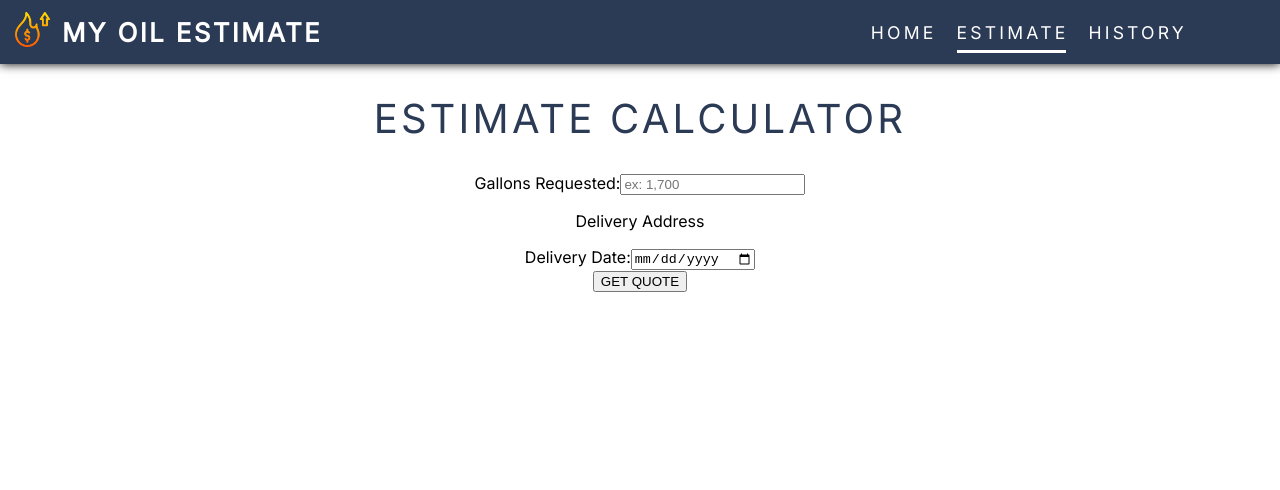
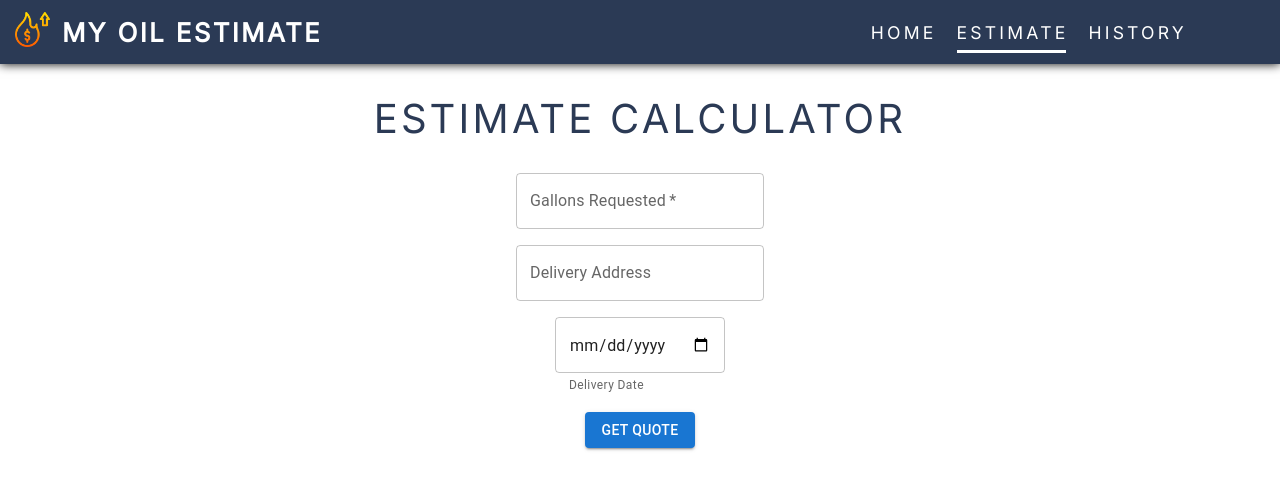
Before and after one commit to SharmaMitchell/COSC-4353-Fullstack, a React (Create React App) app in the folder frontend/: page /estimate in a window 1280 px wide. Shown: the top 490 px of the page. Built offline with nearby package versions, Linux system fonts and the light colour scheme.

Commit message:
started on estimate page

```diff
--- a/frontend/src/pages/estimate.js
+++ b/frontend/src/pages/estimate.js
@@ -1,34 +1,59 @@
 import React from "react";
 import  SectionTitle from '../components/SectionTitle/SectionTitle'
+import TextField from '@mui/material/TextField';
+import Button from '@mui/material/Button';
+import Grid from '@mui/material/Grid';
+import { AdapterDateFns } from '@mui/x-date-pickers/AdapterDateFns';
 
-// TODO: change buttons and inputs to Material UI components (there is also a calendar component)
-//     (see https://mui.com/components/buttons/ and https://mui.com/components/text-fields/)
-//     (see https://mui.com/components/pickers/ for the calendar)
-// TODO: add hints below inputs to explain the calculations (see design)
-// TODO: validate input fields (gallons must be a number, date must be after current day, address must be valid (use regex, ask Mitchell for help if needed))
-// TODO: add estimate output preview (it can be blank for now, just implement the layout)
 const Estimate = props => {
+    // const [gallons, setGallons] = useState('');
+    // const [date, setDate] = useState('');
+    // const navigate = useNavigate();
+
+
     return(
         <div>
             <SectionTitle text="Estimate Calculator" />
+                <Grid container spacing = {2}  >
+                    <Grid item xs = {12}>
+                        <TextField
+                        type = "number"
+                        label = "Gallons Requested"
+                        id = "gallons"
+                        placeholder = "ex: 1,700"
+                        inputProps = {{maxLength:50}}
+                        required
+                        // onChange={(event) => setGallons(event.target.value)}
+                        />
+                     </Grid>
 
-            <div className="row pb-1">
-                <div className="input-group col-lg-4">
-                    <label for="date_time">Gallons Requested:</label>
-                    <input type="number" placeholder="ex: 1,700"/>
-                </div>
+                     <Grid item xs = {12}>
+                        <TextField
 
-                <p>Delivery Address</p>
+                        label = "Delivery Address"
+                        inputProps = {{maxLength:50}}
 
-                <div className="input-group col-lg-4">
-                    <label for="date_time">Delivery Date:</label>
-                    <input type="date"/>
-                </div>
+                        />
+                     </Grid>
 
-                <div className="input-group-append">
-                    <button type="button"> GET QUOTE </button>
-                </div>
-            </div>
+                     <Grid item xs = {12}>
+                        <TextField
+                        helperText = "Delivery Date"
+                        type = "date"
+                        id = "date"
+                        required
+                        //inputProps = {{maxLength:50}}
+
+                        // onChange={(event) => setDate(event.target.value)}
+                        />
+                     </Grid>
+
+                     <Grid item xs = {12} direction = {'row'}>
+                        <Button type="submit" variant="contained" color="primary">GET QUOTE</Button>
+                     </Grid>
+                </Grid>
+
+
         </div>
     )
 };
```
